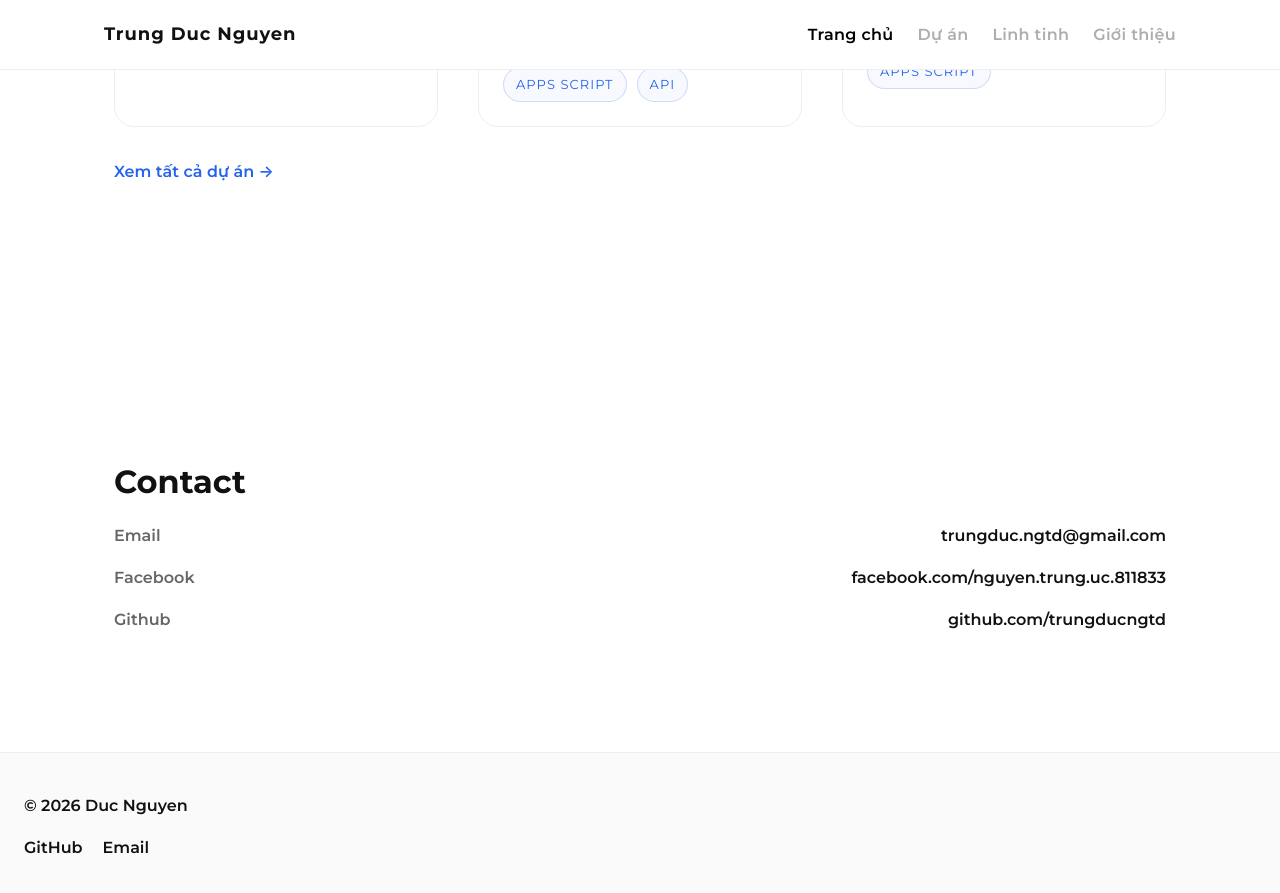
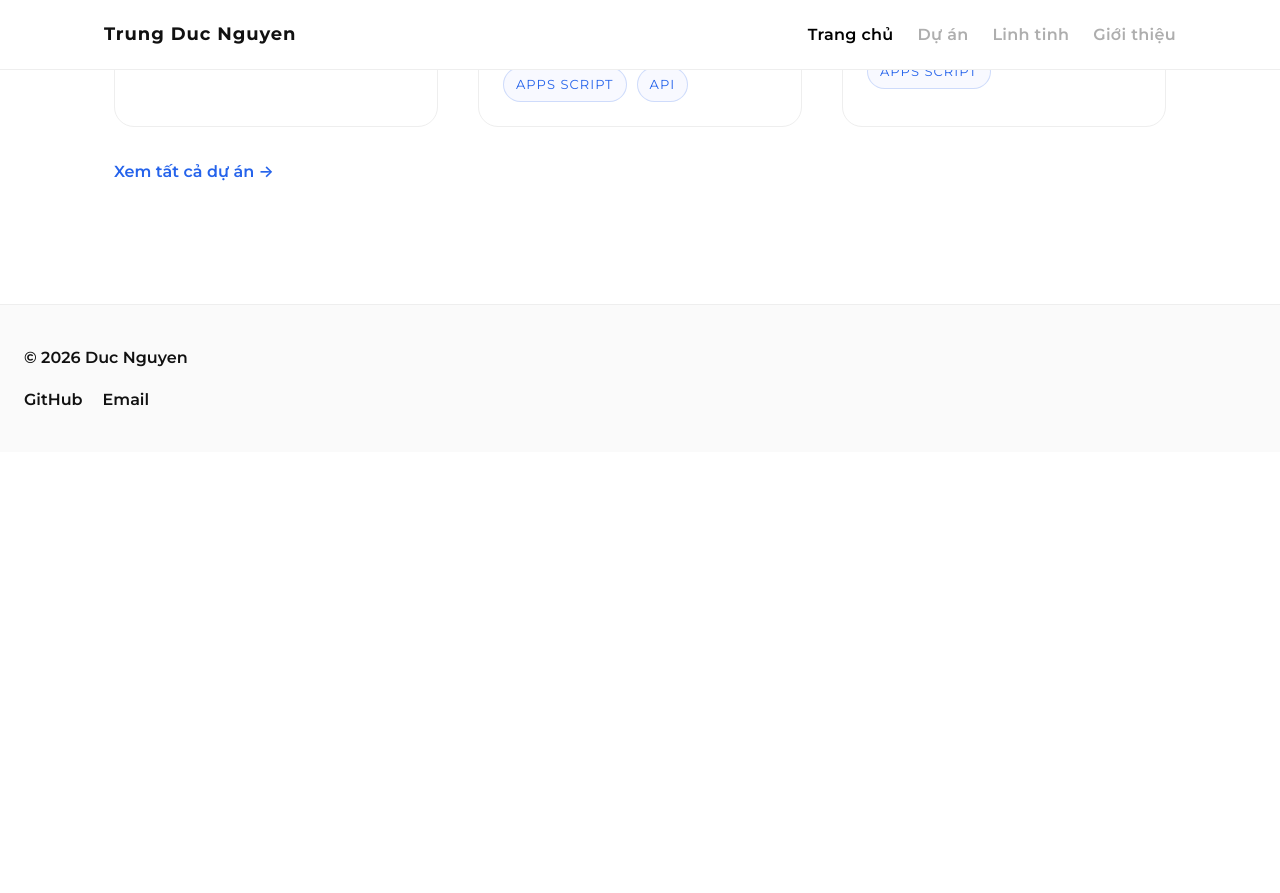
Before and after one commit to trungducngtd/trungducngtd.github.io, a Jekyll site: the page built from index.html, in a window 1280 px wide and 900 px high, scrolled down 1813 px. Shown: the top 893 px of the window. Built offline with Jekyll 4.4.1, drawn with Linux system fonts in a browser that asks for light colours; after the commit the page ends 2265 px from its top, so only the background shows below that.

Commit message:
Remove contact section from index.html
Removed contact section from the index.html file.

```diff
--- a/index.html
+++ b/index.html
@@ -57,23 +57,3 @@ title: Trang chủ
     <a class="link-button" href="/projects.html">Xem tất cả dự án →</a>
   </div>
 </section>
-
-<section class="section-block contact-section">
-  <div class="section-heading">
-    <p class="section-title">Contact</p>
-  </div>
-  <ul class="contact-list">
-    <li>
-      <span>Email</span>
-      <a href="mailto:trungduc.ngtd@gmail.com">trungduc.ngtd@gmail.com</a>
-    </li>
-    <li>
-      <span>Facebook</span>
-      <a href="https://www.facebook.com/nguyen.trung.uc.811833/" target="_blank" rel="noreferrer">facebook.com/nguyen.trung.uc.811833</a>
-    </li>
-    <li>
-      <span>Github</span>
-      <a href="https://github.com/trungducngtd" target="_blank" rel="noreferrer">github.com/trungducngtd</a>
-    </li>
-  </ul>
-</section>
```
